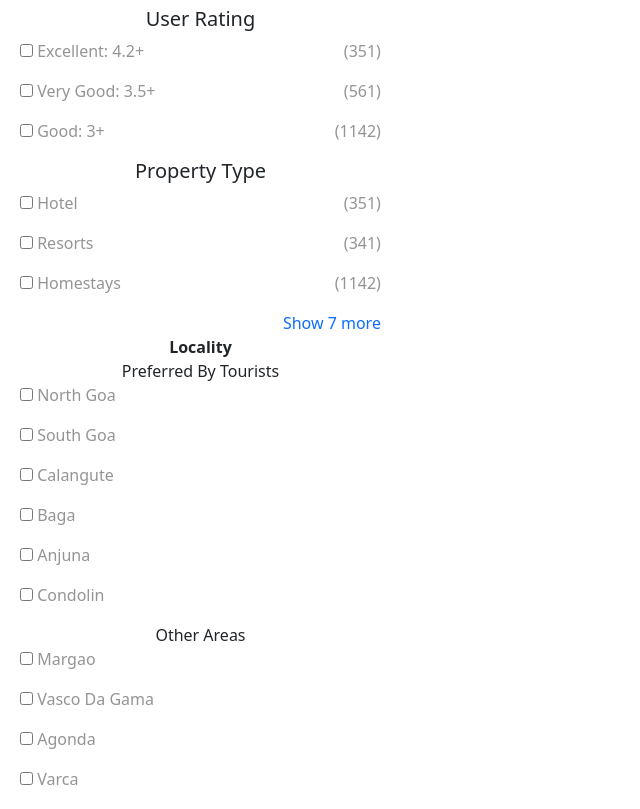
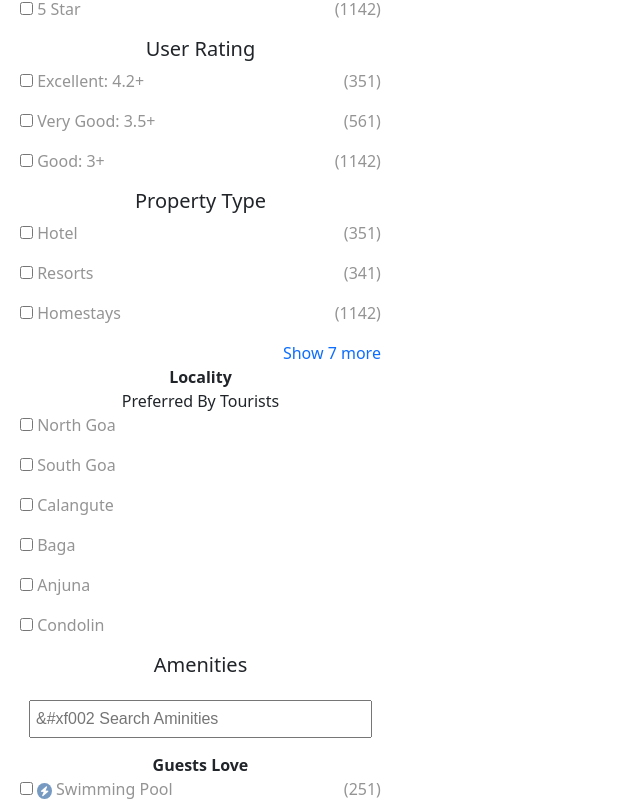
Before and after one commit to Programmer-Sourav/hotelbooking, a React (Create React App) app: page /hotel-search/city/1/start_date/1/end-date/1/rooms/1/adult/1/child/1/night/1/vip/1/package/1 in a window 1280 px wide. Shown: the part 1986-2795 px from the top of the page, without its empty margins (0-640 px from the left). Built offline with nearby package versions, Linux system fonts and the light colour scheme.

Commit message:
feat: filters part 1

```diff
--- a/src/page2/Header.jsx
+++ b/src/page2/Header.jsx
@@ -31,12 +31,12 @@ export default function Header(){
                            Homestays<br/>& Villas
                        </a>
                    </li>
-                   <li>
+                   {/* <li>
                        <a href="#">
                            <img className="header-img" src={HolidayIcon} alt=""/><br/>
                            Holidya <br/> Packages
                        </a>
-                   </li>
+                   </li> */}
 
                </ul>
            </div>
--- a/src/page2/LeftNavigation.jsx
+++ b/src/page2/LeftNavigation.jsx
@@ -4,7 +4,8 @@ import { AppContext } from "../contexts/AppContext"
 export default function LeftNavigation(){
 
     const { priceRangeArrayForCheckbox, onPriceStateChange, priceState, onBudgetRangeChange, budgetState,
-      onBudgetMinChange, onBudgetMaxChange } = useContext(AppContext)
+      onBudgetMinChange, onBudgetMaxChange, searchByBudgetState, starState, ratingState, onStarStateChange, onRatingStateChange, propertyState,
+       onPropertyStateChange, mmtValueState, onMMTStateChange} = useContext(AppContext)
 
     return(
         <div>
@@ -28,7 +29,7 @@ export default function LeftNavigation(){
         <div className="checkbox-display">
             <div>
                 <p>
-                    <input type="checkbox"/> 5 Star
+                    <input type="checkbox" checked={starState.includes("fiveStar")} onChange={(e)=>{onStarStateChange("fiveStar")}} /> 5 Star
                 </p>
             </div>
             <div>
@@ -176,7 +177,7 @@ export default function LeftNavigation(){
 
             <div>
                 <p>
-                    <input type="checkbox" value={priceState.includes(priceRange.id)} onChange={(e)=>{onPriceStateChange(priceRange.id, e.target.checked)}}/> ₹ {priceRange.min} - ₹ {priceRange.max}
+                    <input type="checkbox" checked={priceState.includes(priceRange.id)} onChange={(e)=>{onPriceStateChange(priceRange.id)}}/> ₹ {priceRange.min} - ₹ {priceRange.max}
                 </p>
             </div>
             <div>
@@ -272,11 +273,11 @@ export default function LeftNavigation(){
         <div>
             <div className="min-max-budget">
                 <label for="">Your Budget</label>
-                <form action="">
+                  <div>
                     <input type="number" placeholder="Min" value= {budgetState.min} onChange={(e)=>{onBudgetMinChange(e.target.value)}}/> to
                     <input type="number" placeholder="Max" value={budgetState.max} onChange={(e)=>{onBudgetMaxChange(e.target.value)}}/> <button onClick={()=>onBudgetRangeChange(budgetState.min, budgetState.max)}><i
                             className="fa-solid fa-arrow-right"></i></button>
-                </form>
+                </div>
             </div>
         </div>
 
@@ -287,7 +288,7 @@ export default function LeftNavigation(){
             </div>
             <div>
                 <label className="switch">
-                    <input type="checkbox"/>
+                    <input type="checkbox"  checked={mmtValueState} onChange={(e)=>{onMMTStateChange(e.target.checked)}}/>
                     <span className="slider round"></span>
                 </label>
             </div>
@@ -300,7 +301,7 @@ export default function LeftNavigation(){
         <div className="checkbox-display">
             <div>
                 <p>
-                    <input type="checkbox"/> 3 Star
+                <input type="checkbox" checked={starState.includes("threeStar")} onChange={(e)=>{onStarStateChange("threeStar", e.target.checked)}} /> 3 Star
                 </p>
             </div>
             <div>
@@ -313,7 +314,7 @@ export default function LeftNavigation(){
         <div className="checkbox-display">
             <div>
                 <p>
-                    <input type="checkbox"/> 4 Star
+                <input type="checkbox" checked={starState.includes("fourStar")} onChange={(e)=>{onStarStateChange("fourStar")}} /> 4 Star
                 </p>
             </div>
             <div>
@@ -325,7 +326,7 @@ export default function LeftNavigation(){
         <div className="checkbox-display">
             <div>
                 <p>
-                    <input type="checkbox"/> 5 Star
+                <input type="checkbox" checked={starState.includes("fiveStar")} onChange={(e)=>{onStarStateChange("fiveStar")}} /> 5 Star
                 </p>
             </div>
             <div>
@@ -341,7 +342,7 @@ export default function LeftNavigation(){
         <div className="checkbox-display">
             <div>
                 <p>
-                    <input type="checkbox"/> Excellent: 4.2+
+                    <input type="checkbox" checked={ratingState.includes("4.2")} onChange={()=>{onRatingStateChange("4.2")}} /> Excellent: 4.2+
                 </p>
             </div>
             <div>
@@ -354,7 +355,7 @@ export default function LeftNavigation(){
         <div className="checkbox-display">
             <div>
                 <p>
-                    <input type="checkbox"/> Very Good: 3.5+
+                <input type="checkbox" checked={ratingState.includes("3.5")} onChange={()=>{onRatingStateChange("3.5")}} /> Very Good: 3.5+
                 </p>
             </div>
             <div>
@@ -367,7 +368,7 @@ export default function LeftNavigation(){
         <div className="checkbox-display">
             <div>
                 <p>
-                    <input type="checkbox"/> Good: 3+
+                <input type="checkbox" checked={ratingState.includes("3")} onChange={()=>{onRatingStateChange("3")}} /> Good: 3+
                 </p>
             </div>
             <div>
@@ -383,7 +384,7 @@ export default function LeftNavigation(){
         <div className="checkbox-display">
             <div>
                 <p>
-                    <input type="checkbox"/> Hotel
+                    <input type="checkbox" checked={propertyState.includes("hotel")} onChange={()=>{onPropertyStateChange("hotel")}}/> Hotel
                 </p>
             </div>
             <div>
@@ -396,7 +397,7 @@ export default function LeftNavigation(){
         <div className="checkbox-display">
             <div>
                 <p>
-                    <input type="checkbox"/> Resorts
+                <input type="checkbox" checked={propertyState.includes("resort")} onChange={()=>{onPropertyStateChange("resort")}}/> Resorts
                 </p>
             </div>
             <div>
@@ -408,7 +409,7 @@ export default function LeftNavigation(){
         <div className="checkbox-display">
             <div>
                 <p>
-                    <input type="checkbox"/> Homestays
+                <input type="checkbox" checked={propertyState.includes("homestay")} onChange={()=>{onPropertyStateChange("homestay")}}/> Homestays
                 </p>
             </div>
             <div>
@@ -516,7 +517,7 @@ export default function LeftNavigation(){
 
         </div>
 
-        <span>Other Areas</span>
+        {/* <span>Other Areas</span>
         <div className="checkbox-display">
             <div>
                 <p>
@@ -575,23 +576,9 @@ export default function LeftNavigation(){
 
 
 
-        </div>
+        </div> */}
 
-        <h5>Room Viws</h5>
-<div className="checkbox-display">
-    <div>
-        <p>
-                <input type="checkbox"/> Garder View
-            </p>
-        </div>
-        <div>
-            <span>(351)</span>
-
-        </div>
-
-
-</div>
-<h5>MMT Luxe Selections</h5>
+{/* <h5>MMT Luxe Selections</h5>
 <div className="checkbox-display">
     <div>
         <p>
@@ -604,7 +591,7 @@ export default function LeftNavigation(){
         </div>
 
 
-</div>
+</div> */}
 
 <h5>Amenities</h5>
 <input className="search-aminities" type="text" placeholder="&#xf002 Search Aminities" style={{fontFamily: "Arial, FontAwesome"}}/>
@@ -719,60 +706,6 @@ export default function LeftNavigation(){
 
 </div>
 
-<h5>House Rules</h5>
-<div className="checkbox-display">
-    <div>
-        <p>
-            <input type="checkbox"/> Smooking Allowed
-        </p>
-    </div>
-    <div>
-        <span>(17)</span>
-
-    </div>
-
-
-</div>
-<div className="checkbox-display">
-    <div>
-        <p>
-            <input type="checkbox"/> Unmarried Couples Allowed
-        </p>
-    </div>
-    <div>
-        <span>(23)</span>
-
-    </div>
-
-
-</div>
-<div className="checkbox-display">
-    <div>
-        <p>
-            <input type="checkbox"/> Alcohol
-        </p>
-    </div>
-    <div>
-        <span>(14)</span>
-
-    </div>
-
-
-</div>
-<div className="checkbox-display">
-    <div>
-        <p>
-            <input type="checkbox"/> Pets Allowed
-        </p>
-    </div>
-    <div>
-        <span>(5)</span>
-
-    </div>
-
-
-</div>
-
 <div className="back-top-btn">
     <button className="btn-btt">BACK TO TOP</button>
 
--- a/src/page2/PageTwo.jsx
+++ b/src/page2/PageTwo.jsx
@@ -11,7 +11,8 @@ import { AppContext } from "../contexts/AppContext"
 
 export default function PageTwo(){
 
-const { priceRangeArrayForCheckbox, priceState, hotels } = useContext(AppContext)
+const { priceRangeArrayForCheckbox, priceState, hotels, searchByBudgetState,
+     budgetState, starState, ratingState, propertyState, onPropertyStateChange, mmtValueState, onMMTStateChange} = useContext(AppContext)
 
 let filteredList = [...hotels];
 console.log(hotels, filteredList)
@@ -35,28 +36,47 @@ if(priceState){
     }
     if(priceState.includes(4))
     {
-      filteredList = filteredList.filter((eachItem)=>(eachItem.hotel_rate.find((item)=>(item.rate>7500 && item.rate<=9500))))
+      filteredList = [...hotels].filter((eachItem)=>(eachItem.hotel_rate.find((item)=>(item.rate>7500 && item.rate<=9500))))
 
     }
     if(priceState.includes(5))
     {
-      filteredList = filteredList.filter((eachItem)=>(eachItem.hotel_rate.find((item)=>(item.rate>9500 && item.rate<=15000))))
+      filteredList = [...hotels].filter((eachItem)=>(eachItem.hotel_rate.find((item)=>(item.rate>9500 && item.rate<=15000))))
 
     }
     if(priceState.includes(6))
     {
-      filteredList = filteredList.filter((eachItem)=>(eachItem.hotel_rate.find((item)=>(item.rate>15000 && item.rate<=30000))))
+      filteredList = [...hotels].filter((eachItem)=>(eachItem.hotel_rate.find((item)=>(item.rate>15000 && item.rate<=30000))))
 
     }
     if(priceState.includes(7))
     {
-      filteredList = filteredList.filter((eachItem)=>(eachItem.hotel_rate.find((item)=>(item.rate>30000))))
+      filteredList = [...hotels].filter((eachItem)=>(eachItem.hotel_rate.find((item)=>(item.rate>30000))))
 
     }
-}
+ }
 
-console.log(444, filteredList)
+ if(searchByBudgetState && budgetState){
+    filteredList = [...hotels].filter((eachItem)=>(eachItem.hotel_rate.find((item)=>(item.rate>=budgetState.min && item.rate<=budgetState.max))))
+ }
 
+ if(starState.length>0){
+    filteredList = [...hotels].filter((eachItem)=>(eachItem.starCategory && starState.find((starItem)=>(starItem===eachItem.starCategory))))
+ }
+
+ if(ratingState.length>0){
+    filteredList = [...hotels].filter((eachItem)=>(eachItem.rating_review && eachItem.rating_review.rating>ratingState.find((rating)=>(rating))))
+ }
+
+ if(propertyState.length>0){
+    filteredList = [...hotels].filter((eachItem)=>(eachItem.propertyType && propertyState.find((property)=>(property=== eachItem.propertyType))))
+ }
+
+ if(mmtValueState){
+    filteredList = [...hotels].filter((eachItem)=>(eachItem.mmtValueStay && eachItem.mmtValueStay))
+ }
+
+console.log(999, filteredList)
 return(
 <div>
 <head>
--- a/src/reducers/HotelReducer.jsx
+++ b/src/reducers/HotelReducer.jsx
@@ -10,13 +10,14 @@ export const initialState = {
     propertyTypeCheckbox: [],
     localityCheckbox: [],
     topAreas: [],
-    roomViews: [],
+    //roomViews: [],
     amenetiesCb: [],
-    mmtLuxCb: [],
+    //mmtLuxCb: [],
     bookingPrefCb: [],
-    houseRules: [],
-    searchBudget: {min: 0, max: 0},
-    searchByBudget: false
+    //houseRules: [],
+    searchBudget: {min: "", max: ""},
+    searchByBudget: false,
+    mmtValueStay: false
 }
 
 export const BOOKING_ACTIONS = {
@@ -37,7 +38,8 @@ export const BOOKING_ACTIONS = {
     BOOKING_PREF_CB: "BOOKING_PREF_CB",
     HOUSE_RULES: "HOUSE_RULES",
     SEARCH_BUDGET: "SEARCH_BUDGET",
-    SEARCH_BY_BUDGET: "SEARCH_BY_BUDGET"
+    SEARCH_BY_BUDGET: "SEARCH_BY_BUDGET",
+    MMT_VALUE_STAY : "MMT_VALUE_STAY"
 }
 
 export default function HotelReducer (state, action) {
@@ -51,19 +53,24 @@ export default function HotelReducer (state, action) {
         const itemId = action.payload
         return {...state, priceCheckBox : !state.priceCheckBox.includes(action.payload)? [...state.priceCheckBox, action.payload] : state.priceCheckBox.filter((eachId)=>(eachId!==itemId))}
         case BOOKING_ACTIONS.STAR_CATEGORY_CHECKBOX:
+        return {...state, starCategoryCheckbox: !state.starCategoryCheckbox.includes(action.payload) ? [...state.starCategoryCheckbox, action.payload] : state.starCategoryCheckbox.filter((eachCat)=>(eachCat!==action.payload))}
         case BOOKING_ACTIONS.RATING_CHECKBOX:
+        return {...state, ratingCheckbox: !state.ratingCheckbox.includes(action.payload)? [...state.ratingCheckbox, action.payload] : state.ratingCheckbox.filter((eachRating)=>(eachRating!==action.payload)) }
         case BOOKING_ACTIONS.PROPERTY_CHECKBOX:
+        return {...state, propertyTypeCheckbox: !state.propertyTypeCheckbox.includes(action.payload) ? [...state.propertyTypeCheckbox, action.payload] : state.propertyTypeCheckbox.filter((eachItem)=>(eachItem!==action.payload))}
         case BOOKING_ACTIONS.LOCALITY_CHECKBOX:
         case BOOKING_ACTIONS.TOP_AREAS:
         case BOOKING_ACTIONS.ROOM_VIEWS:
         case BOOKING_ACTIONS.AMNETIES_CB:
         case BOOKING_ACTIONS.MMT_LUX_CB:
         case BOOKING_ACTIONS.BOOKING_PREF_CB:
-        case BOOKING_ACTIONS.HOUSE_RULES:
+        //case BOOKING_ACTIONS.HOUSE_RULES:
         case BOOKING_ACTIONS.SEARCH_BUDGET:
-        return {...state, searchBudget : {...state.searcgBudget, min: action.payload.min, max: action.payload.max}}
+        return {...state, searchBudget : {...state.searchBudget, min: action.payload.min, max: action.payload.max}}
         case BOOKING_ACTIONS.SEARCH_BY_BUDGET:
         return {...state, searchByBudget : action.payload}
+        case BOOKING_ACTIONS.MMT_VALUE_STAY:
+        return {...state, mmtValueStay: action.payload}
         default: return state;
     }
 }
```
Also changed, not shown: src/contexts/AppContext.jsx (+15 -14 lines).
